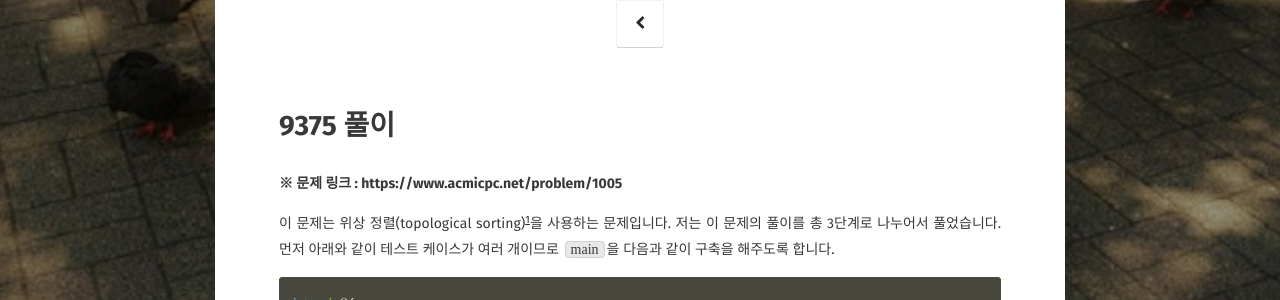
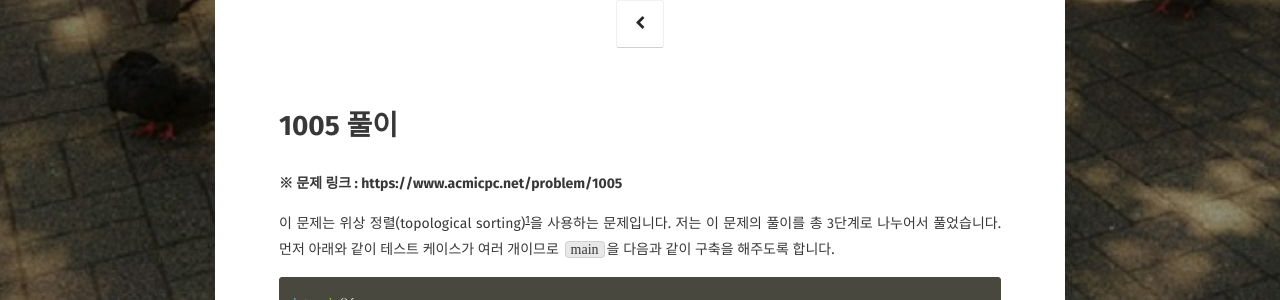
Before and after one commit to BlaCkinkGJ/blackinkgj.github.io, a Jekyll site: the page built from _posts/2018-algorithm/2018-08-11-Baekjoon-1005.md, in a window 1280 px wide and 900 px high. Shown: the part 270-570 px from the top of the window. Built offline with Jekyll 4.4.1, drawn with Linux system fonts in a browser that asks for light colours; some web fonts are replaced; comment, search, counter and statistics services are not loaded.

```diff
--- a/_posts/2018-algorithm/2018-08-11-Baekjoon-1005.md
+++ b/_posts/2018-algorithm/2018-08-11-Baekjoon-1005.md
@@ -8,7 +8,7 @@ tag:
 comments: true
 ---
 
-# 9375 풀이
+# 1005 풀이
 
 **※ 문제 링크 : https://www.acmicpc.net/problem/1005**
 
```
